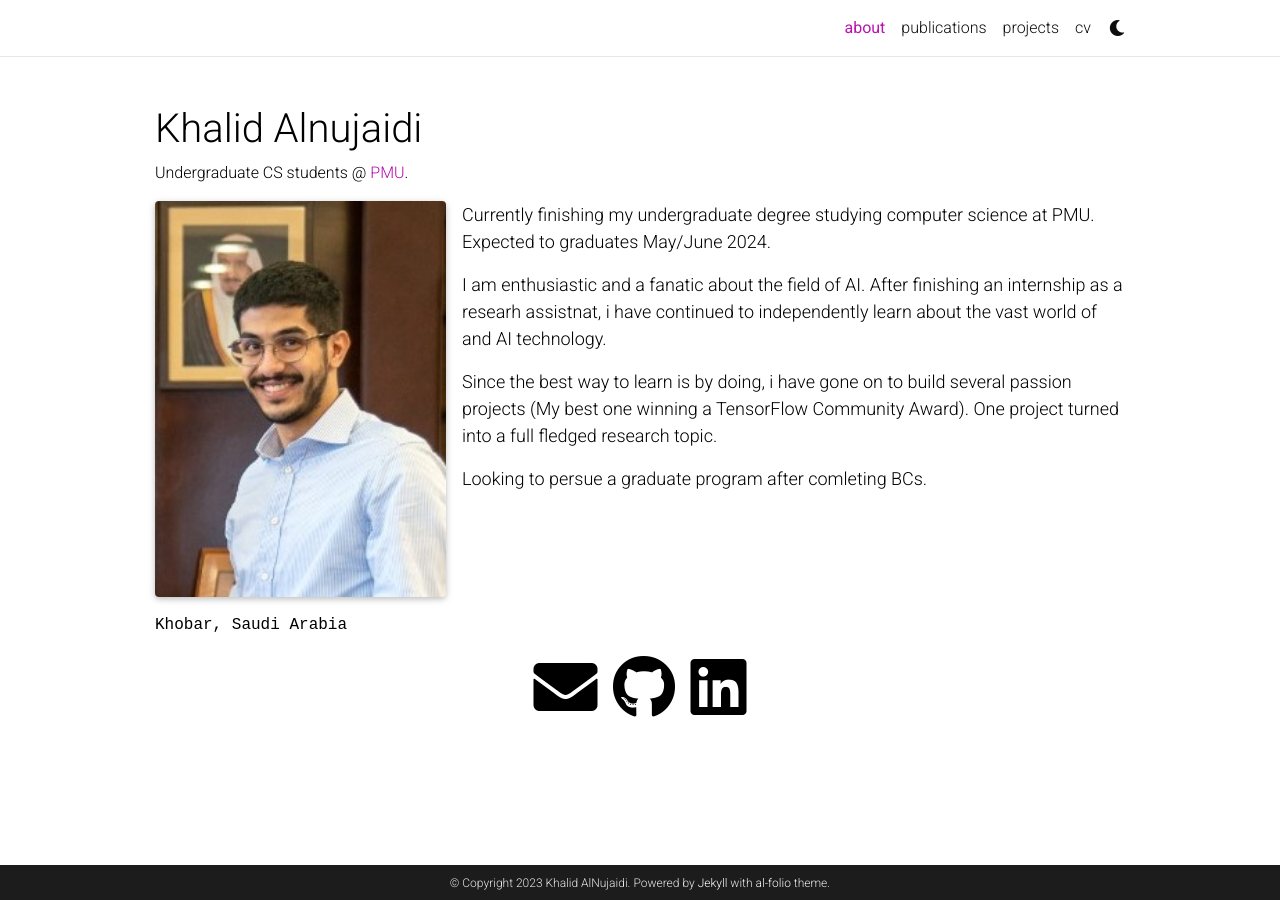
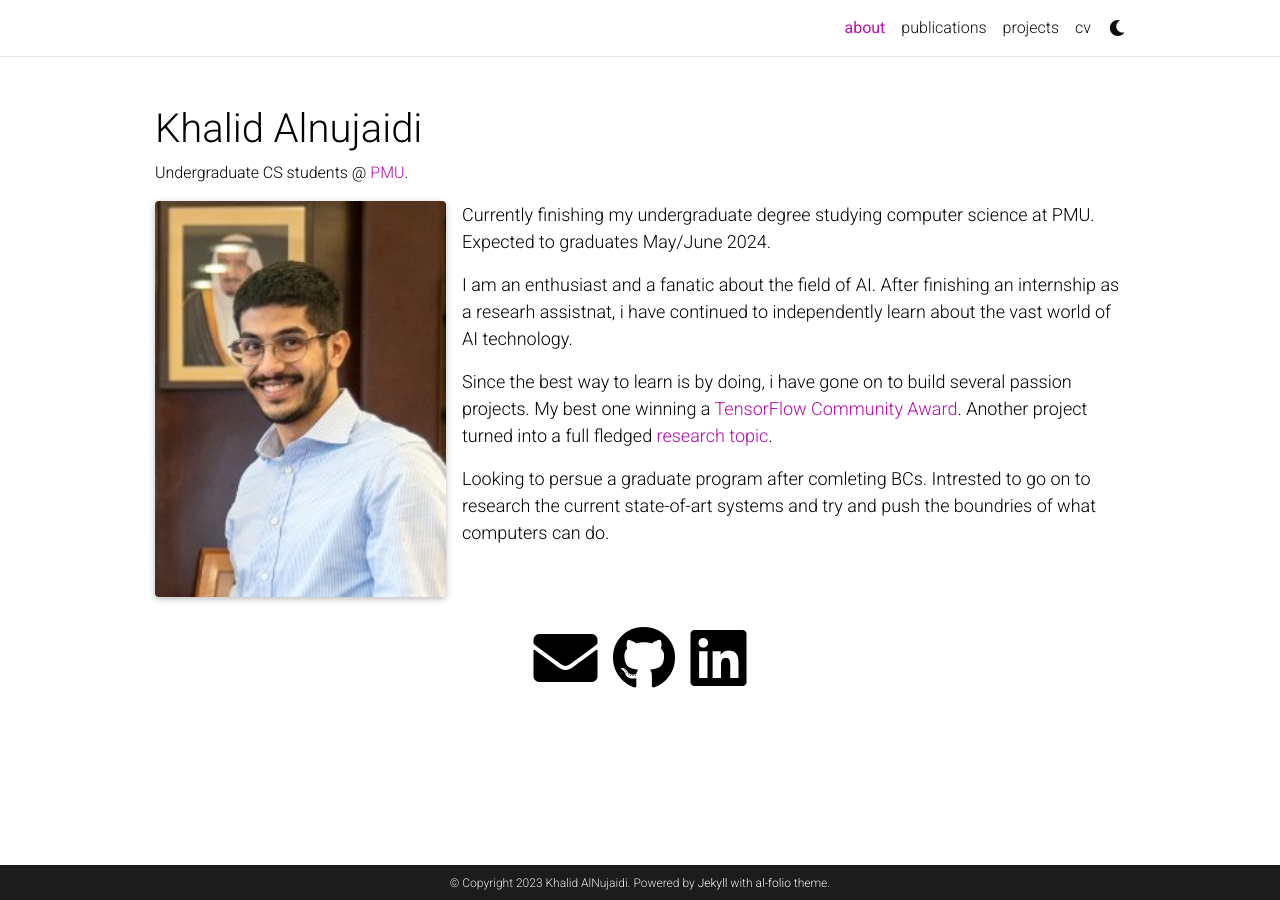
Before and after one commit to KhalidAlnujaidi/KhalidAlnujaidi.github.io, a Jekyll site: the page built from _pages/about.md, in a window 1280 px wide. Built offline with Jekyll 4.4.1, drawn with Linux system fonts in a browser that asks for light colours; full-size pictures stand in for the smaller copies a plugin makes; comment, search, counter and statistics services are not loaded; a style sheet for code colours, icons or effects is not loaded.

Commit message:
upadates

```diff
--- a/_data/cv.yml
+++ b/_data/cv.yml
@@ -48,4 +48,4 @@
     - year: 2022
       items:
         - Winning NEOM's OXAGON Hackathon
-        - Partace in Blossom's Startup Accelerator Program
+        - Take part of Blossom's Startup Accelerator Program
--- a/_pages/about.md
+++ b/_pages/about.md
@@ -9,7 +9,7 @@ profile:
   image: myimg.jpeg
   image_circular: false # crops the image to make it circular
   address: >
-    <p>Khobar, Saudi Arabia</p>
+
 
 news: false  # includes a list of news items
 latest_posts: false  # includes a list of the newest posts
@@ -19,8 +19,8 @@ social: true  # includes social icons at the bottom of the page
 
 Currently finishing my undergraduate degree studying computer science at PMU. Expected to graduates May/June 2024.
 
-I am enthusiastic and a fanatic about the field of AI. After finishing an internship as a researh assistnat, i have continued to independently learn about the vast world of and AI technology.
+I am an enthusiast and a fanatic about the field of AI. After finishing an internship as a researh assistnat, i have continued to independently learn about the vast world of AI technology.
 
-Since the best way to learn is by doing, i have gone on to build several passion projects (My best one winning a TensorFlow Community Award). One project turned into a full fledged research topic.
+Since the best way to learn is by doing, i have gone on to build several passion projects. My best one winning a [TensorFlow Community Award](https://twitter.com/TensorFlow/status/1616147733903024129). Another project turned into a full fledged [research topic](https://arxiv.org/abs/2304.00757).
 
-Looking to persue a graduate program after comleting BCs.
+Looking to persue a graduate program after comleting BCs. Intrested to go on to research the current state-of-art systems and try and push the boundries of what computers can do.
```
Also changed, not shown: _pages/cv.md (+1 -1 lines), _pages/projects.md (+1 -1 lines), _projects/1_project.md (+1 -0 lines), 2 other files.
